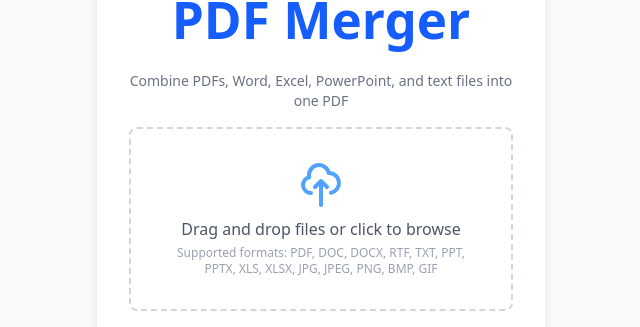
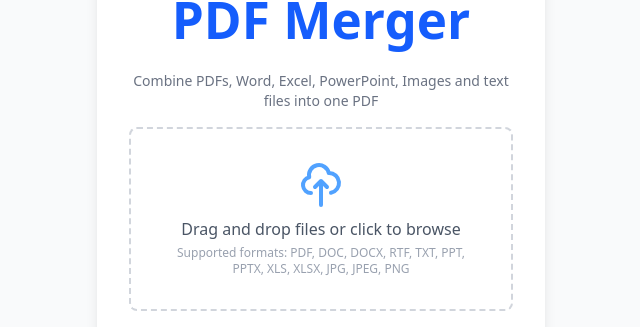
Before and after one commit to leader-akash/Multiple-Files-Merge, a React (Vite) app in the folder frontend/: page / in a window 1280 px wide. Shown: the part 153-480 px from the top of the page, without its empty margins (319-959 px from the left). Built offline with nearby package versions, Linux system fonts and the light colour scheme.

Commit message:
added restrictions on file types

```diff
--- a/frontend/src/components/FileDropZone.jsx
+++ b/frontend/src/components/FileDropZone.jsx
@@ -33,7 +33,7 @@ const FileDropZone = ({ isDragging, setIsDragging, onFilesSelected }) => {
       <input
         type="file"
         multiple
-        accept=".pdf,.doc,.docx,.rtf,.txt,.ppt,.pptx,.xls,.xlsx,.jpg,.jpeg,.png,.bmp,.gif"
+        accept=".pdf,.doc,.docx,.rtf,.txt,.ppt,.pptx,.xls,.xlsx,.jpg,.jpeg,.png"
         onChange={handleFileChange}
         className="hidden"
         id="fileInput"
@@ -43,7 +43,7 @@ const FileDropZone = ({ isDragging, setIsDragging, onFilesSelected }) => {
           <path strokeLinecap="round" strokeLinejoin="round" strokeWidth="2" d="M7 16a4 4 0 01-.88-7.903A5 5 0 1115.9 6L16 6a5 5 0 011 9.9M15 13l-3-3m0 0l-3 3m3-3v12" />
         </svg>
         <p className="text-gray-600 mb-1">{isDragging ? 'Drop files here' : 'Drag and drop files or click to browse'}</p>
-        <p className="text-xs text-gray-400"> Supported formats: PDF, DOC, DOCX, RTF, TXT, PPT, PPTX, XLS, XLSX, JPG, JPEG, PNG, BMP, GIF</p>
+        <p className="text-xs text-gray-400"> Supported formats: PDF, DOC, DOCX, RTF, TXT, PPT, PPTX, XLS, XLSX, JPG, JPEG, PNG</p>
       </label>
     </div>
   );
--- a/frontend/src/components/FileUploader.jsx
+++ b/frontend/src/components/FileUploader.jsx
@@ -15,10 +15,6 @@ function FileUploader({ onFilesSelected, files }) {
       'application/vnd.openxmlformats-officedocument.spreadsheetml.sheet': ['.xlsx'],
       'image/jpeg': ['.jpg', '.jpeg'],
       'image/png': ['.png'],
-      'image/gif': ['.gif'],
-      'image/bmp': ['.bmp'],
-      'image/webp': ['.webp'],
-
     },
     multiple: true,
     onDrop: (acceptedFiles) => {
@@ -39,7 +35,7 @@ function FileUploader({ onFilesSelected, files }) {
         ) : (
           <p className="text-gray-600">
             Drag and drop files here, or click to select files <br />
-            (Supported: .pdf, .doc, .docx, .rtf, .txt, .ppt, .pptx, .xls, .xlsx)
+            (Supported: .pdf, .doc, .docx, .rtf, .txt, .ppt, .pptx, .xls, .xlsx, .jpeg, .jpg, .png)
           </p>
         )}
       </div>
--- a/frontend/src/pages/HomePage.jsx
+++ b/frontend/src/pages/HomePage.jsx
@@ -39,7 +39,7 @@ function HomePage() {
     const handleFiles = useCallback(
         (newFiles) => {
             const validFiles = Array.from(newFiles).filter((file) =>
-                ['.pdf', '.doc', '.docx', '.rtf', '.txt', '.ppt', '.pptx', '.xls', '.xlsx', '.jpg', '.jpeg', '.png', '.bmp', '.gif'].includes(
+                ['.pdf', '.doc', '.docx', '.rtf', '.txt', '.ppt', '.pptx', '.xls', '.xlsx', '.jpg', '.jpeg', '.png'].includes(
                     file.name.toLowerCase().slice(file.name.lastIndexOf('.'))
                 )
             );
@@ -153,7 +153,7 @@ function HomePage() {
             <div className="bg-white p-8 rounded-lg shadow-lg w-full max-w-md">
                 <h1 className="text-2xl font-bold mb-6 text-center text-blue-600">PDF Merger</h1>
                 <p className="text-sm text-gray-500 mb-4 text-center">
-                    Combine PDFs, Word, Excel, PowerPoint, and text files into one PDF
+                    Combine PDFs, Word, Excel, PowerPoint, Images and text files into one PDF
                 </p>
 
                 <FileDropZone
```
